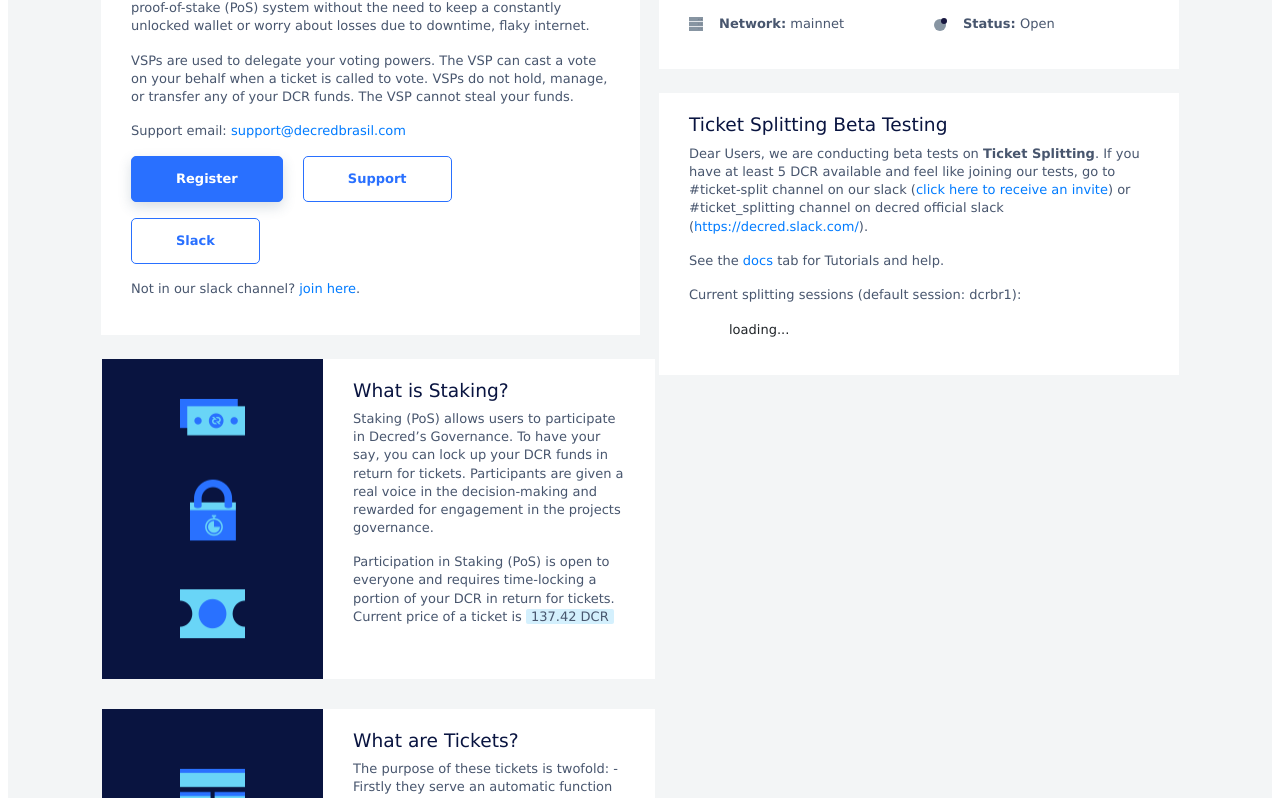
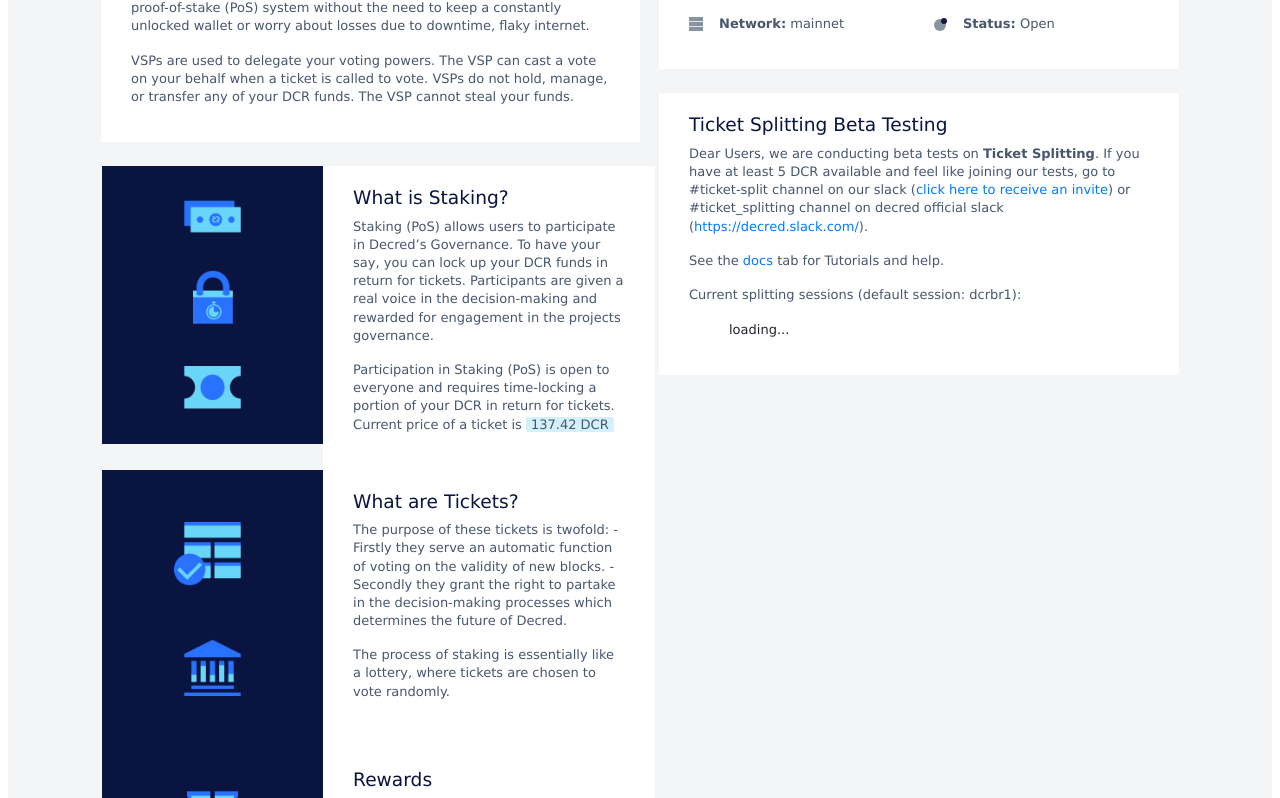
Before and after one commit to macelai/decred-split-stakepools, an Angular app: page / in a window 1280 px wide. Shown: the part 202-1000 px from the top of the page. Built offline with nearby package versions, Linux system fonts and the light colour scheme.

Commit message:
Remove carousel

```diff
--- a/src/app/app.component.html
+++ b/src/app/app.component.html
@@ -84,53 +84,12 @@
                     VSPs do not hold, manage, or transfer any of your DCR funds.
                     The VSP cannot steal your funds.
                   </p>
-
-                  <p></p>
-
-                  <p>
-                    Support email:&nbsp;<a
-                      href="mailto:support@decredbrasil.com"
-                      rel="noopener noreferrer"
-                      >support@decredbrasil.com</a
-                    >
-                  </p>
-
-                  <a
-                    href="/register"
-                    class="btn btn-outline-primary btn-outline-primary--inverted d-lg-inline-block d-block mb-3"
-                    >Register</a
-                  >
-
-                  <a
-                    href="http://support.decredbrasil.com"
-                    rel="noopener noreferrer"
-                    class="btn btn-outline-primary d-lg-inline-block d-block mb-3"
-                    >Support</a
-                  >
-
-                  <a
-                    class="btn btn-outline-primary btn-outline-primary d-lg-inline-block d-block mb-3"
-                    href="https://decredbrasil.slack.com"
-                    >Slack</a
-                  >
-                  <p>
-                    Not in our slack channel?
-                    <a
-                      href="https://join.slack.com/t/decredbrasil/shared_invite/enQtNDAxNjQ0MjM3MDEyLWM2YmMyNTlkMmJmMmQ3Nzk0MDY3N2RiNjViYmYwMTEyNGI5MTQyMGJhNzc4Yzk5NjNlMTFhOGZkODMzODRkNTI"
-                      target="_blank"
-                      >join here</a
-                    >.
-                  </p>
                 </div>
               </section>
             </div>
             <div class="row">
-              <div class="main-carousel">
-                <div class="carousel-cell">
               <div class="row">
-                    <div
-                      class="col-lg-5 col-12 main-carousel__image-container px-0 pl-lg-3"
-                    >
+                <div class="col-lg-5 col-12 px-0 pl-lg-3">
                   <picture>
                     <source
                       media="(min-width: 992px)"
@@ -150,25 +109,21 @@
                   <h2>What is Staking?</h2>
                   <p>
                     Staking (PoS) allows users to participate in Decred’s
-                        Governance. To have your say, you can lock up your DCR
-                        funds in return for tickets. Participants are given a
-                        real voice in the decision-making and rewarded for
-                        engagement in the projects governance.
+                    Governance. To have your say, you can lock up your DCR funds
+                    in return for tickets. Participants are given a real voice
+                    in the decision-making and rewarded for engagement in the
+                    projects governance.
                   </p>
                   <p>
                     Participation in Staking (PoS) is open to everyone and
-                        requires time-locking a portion of your DCR in return
-                        for tickets. Current price of a ticket is
+                    requires time-locking a portion of your DCR in return for
+                    tickets. Current price of a ticket is
                     <span>137.42&nbsp;DCR</span>
                   </p>
                 </div>
               </div>
-                </div>
-                <div class="carousel-cell">
               <div class="row">
-                    <div
-                      class="col-lg-5 col-12 main-carousel__image-container px-0 pl-lg-3"
-                    >
+                <div class="col-lg-5 col-12 px-0 pl-lg-3">
                   <picture>
                     <source
                       media="(min-width: 992px)"
@@ -188,23 +143,19 @@
                   <h2>What are Tickets?</h2>
                   <p>
                     The purpose of these tickets is twofold: - Firstly they
-                        serve an automatic function of voting on the validity of
-                        new blocks. - Secondly they grant the right to partake
-                        in the decision-making processes which determines the
-                        future of Decred.
+                    serve an automatic function of voting on the validity of new
+                    blocks. - Secondly they grant the right to partake in the
+                    decision-making processes which determines the future of
+                    Decred.
                   </p>
                   <p>
-                        The process of staking is essentially like a lottery,
-                        where tickets are chosen to vote randomly.
+                    The process of staking is essentially like a lottery, where
+                    tickets are chosen to vote randomly.
                   </p>
                 </div>
               </div>
-                </div>
-                <div class="carousel-cell">
               <div class="row">
-                    <div
-                      class="col-lg-5 col-12 main-carousel__image-container px-0 pl-lg-3"
-                    >
+                <div class="col-lg-5 col-12 px-0 pl-lg-3">
                   <picture>
                     <source
                       media="(min-width: 992px)"
@@ -223,21 +174,17 @@
                 <div class="col-lg-7 col-12 block__content">
                   <h2>Rewards</h2>
                   <p>
-                        A successful vote returns the participant the original
-                        cost of the ticket and a part of the block subsidy as a
-                        reward.
+                    A successful vote returns the participant the original cost
+                    of the ticket and a part of the block subsidy as a reward.
                   </p>
                   <p>
-                        In case the vote misses (0.5% probability), original
-                        cost of the ticket is safely returned without the
-                        reward. Average time for a ticket to vote is within 28
-                        days and maximum up to 142 days.
+                    In case the vote misses (0.5% probability), original cost of
+                    the ticket is safely returned without the reward. Average
+                    time for a ticket to vote is within 28 days and maximum up
+                    to 142 days.
                   </p>
                 </div>
               </div>
-                </div>
-              </div>
-              <ul class="carousel-nav col-lg-7 col-12"></ul>
             </div>
           </div>
           <div class="col-md-6 col-12">
```
Lines whose indentation alone changed are shown as unchanged.
